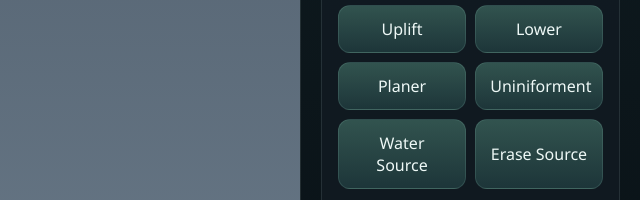
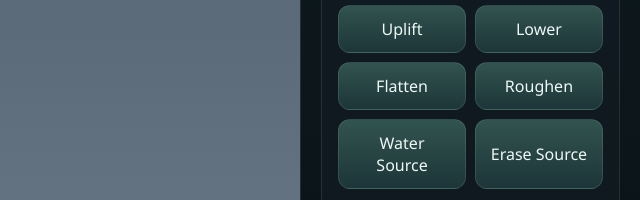
Before and after one commit to Bradorez/evo_plants_3d, a website built with Vite: page index.html in a window 1280 px wide. Shown: the part 454-654 px from the top of the page, 640-1280 px from the left. Built offline with nearby package versions, Linux system fonts and the light colour scheme; what @babylonjs/core would draw is missing.

Commit message:
Clean up repository hygiene and documentation

```diff
--- a/index.html
+++ b/index.html
@@ -41,8 +41,8 @@
             <button id="sandboxRockButton" type="button" data-sandbox-mode="add_rock">Add Rock</button>
             <button id="sandboxUpliftButton" type="button" data-sandbox-mode="uplift">Uplift</button>
             <button id="sandboxLowerButton" type="button" data-sandbox-mode="lower">Lower</button>
-            <button id="sandboxPlanerButton" type="button" data-sandbox-mode="planer">Planer</button>
-            <button id="sandboxUniniformentButton" type="button" data-sandbox-mode="uniniforment">Uniniforment</button>
+            <button id="sandboxFlattenButton" type="button" data-sandbox-mode="flatten">Flatten</button>
+            <button id="sandboxRoughenButton" type="button" data-sandbox-mode="roughen">Roughen</button>
             <button id="sandboxWaterSourceButton" type="button" data-sandbox-mode="water_source">Water Source</button>
             <button id="sandboxEraseSourceButton" type="button" data-sandbox-mode="erase_water_source">Erase Source</button>
           </div>
@@ -74,8 +74,8 @@
           </div>
           <div class="debug-copy">
             Click the terrain while a tool is active. `Add Rock` raises coarse substrate,
-            `Uplift` raises terrain structure, `Lower` cuts terrain down, `Planer`
-            flattens the brushed surface, `Uniniforment` roughens it, `Water Source`
+            `Uplift` raises terrain structure, `Lower` cuts terrain down, `Flatten`
+            levels the brushed surface, `Roughen` adds local relief, `Water Source`
             creates a persistent spring, and `Erase Source` removes springs.
           </div>
         </section>
--- a/package.json
+++ b/package.json
@@ -1,7 +1,8 @@
 {
-  "name": "terrain-hydrology-sim",
+  "name": "evo-plants-sim-3d",
   "version": "0.1.0",
   "private": true,
+  "description": "Realtime 3D procedural terrain, hydrology, erosion, and plant ecology simulator.",
   "type": "module",
   "scripts": {
     "dev": "vite",
--- a/src/sim/Sandbox.ts
+++ b/src/sim/Sandbox.ts
@@ -6,8 +6,8 @@ export type SandboxToolMode =
   | "add_rock"
   | "uplift"
   | "lower"
-  | "planer"
-  | "uniniforment"
+  | "flatten"
+  | "roughen"
   | "water_source"
   | "erase_water_source";
 
--- a/src/sim/Simulation.ts
+++ b/src/sim/Simulation.ts
@@ -461,13 +461,13 @@ export class Simulation {
       return;
     }
 
-    if (mode === "planer") {
+    if (mode === "flatten") {
       this.sandbox.planarizeTerrain(this.terrain, cellX, cellY, brushRadiusCells, strength);
       recomputeTerrainBounds(this.terrain);
       return;
     }
 
-    if (mode === "uniniforment") {
+    if (mode === "roughen") {
       this.sandbox.roughenTerrain(this.terrain, cellX, cellY, brushRadiusCells, strength);
       recomputeTerrainBounds(this.terrain);
       return;
@@ -658,10 +658,8 @@ export class Simulation {
   }
 
   private runSlowProcessStep(stepSeconds: number): void {
-    // Disabled by request. The previous terrain relaxation pass smoothed the
-    // world even in fully dry conditions, which made the landscape drift
-    // without any hydrologic cause. Keep the slow-process hook for future
-    // hydrology-aware settling, but do not mutate terrain here for now.
+    // Reserved for future hydrology-aware settling. The current simulation keeps
+    // long-term terrain changes tied to explicit erosion and sandbox tools.
     void stepSeconds;
   }
 
--- a/src/ui/controls.ts
+++ b/src/ui/controls.ts
@@ -55,8 +55,8 @@ export function createControls(
   const sandboxRockButton = queryElement<HTMLButtonElement>("sandboxRockButton");
   const sandboxUpliftButton = queryElement<HTMLButtonElement>("sandboxUpliftButton");
   const sandboxLowerButton = queryElement<HTMLButtonElement>("sandboxLowerButton");
-  const sandboxPlanerButton = queryElement<HTMLButtonElement>("sandboxPlanerButton");
-  const sandboxUniniformentButton = queryElement<HTMLButtonElement>("sandboxUniniformentButton");
+  const sandboxFlattenButton = queryElement<HTMLButtonElement>("sandboxFlattenButton");
+  const sandboxRoughenButton = queryElement<HTMLButtonElement>("sandboxRoughenButton");
   const sandboxWaterSourceButton = queryElement<HTMLButtonElement>("sandboxWaterSourceButton");
   const sandboxEraseSourceButton = queryElement<HTMLButtonElement>("sandboxEraseSourceButton");
   const sandboxBrushInput = queryElement<HTMLInputElement>("sandboxBrushInput");
@@ -214,8 +214,8 @@ export function createControls(
       [sandboxRockButton, "add_rock"],
       [sandboxUpliftButton, "uplift"],
       [sandboxLowerButton, "lower"],
-      [sandboxPlanerButton, "planer"],
-      [sandboxUniniformentButton, "uniniforment"],
+      [sandboxFlattenButton, "flatten"],
+      [sandboxRoughenButton, "roughen"],
       [sandboxWaterSourceButton, "water_source"],
       [sandboxEraseSourceButton, "erase_water_source"],
     ];
@@ -293,11 +293,11 @@ export function createControls(
   sandboxLowerButton.addEventListener("click", () => {
     setSandboxMode("lower");
   });
-  sandboxPlanerButton.addEventListener("click", () => {
-    setSandboxMode("planer");
+  sandboxFlattenButton.addEventListener("click", () => {
+    setSandboxMode("flatten");
   });
-  sandboxUniniformentButton.addEventListener("click", () => {
-    setSandboxMode("uniniforment");
+  sandboxRoughenButton.addEventListener("click", () => {
+    setSandboxMode("roughen");
   });
   sandboxWaterSourceButton.addEventListener("click", () => {
     setSandboxMode("water_source");
```
Also changed, not shown: README.md (added), dist/assets/basisTextureLoader-COzGa6KC.js (deleted), dist/assets/ddsTextureLoader-D7Ooi_rR.js (deleted), dist/assets/envTextureLoader-B97fZinD.js (deleted), dist/assets/exrTextureLoader-DHkiJzsh.js (deleted), dist/assets/hdrTextureLoader-CutlSTR9.js (deleted), dist/assets/iesTextureLoader-B3CbRueL.js (deleted), dist/assets/index-Cw3jm8c_.css (deleted), dist/assets/ktxTextureLoader-CPBKlQcy.js (deleted), dist/assets/mesh.vertexData.functions-BYooUupK.js (deleted), dist/assets/tgaTextureLoader-CWfc5C_a.js (deleted), dist/index.html (deleted), 3 other files.
